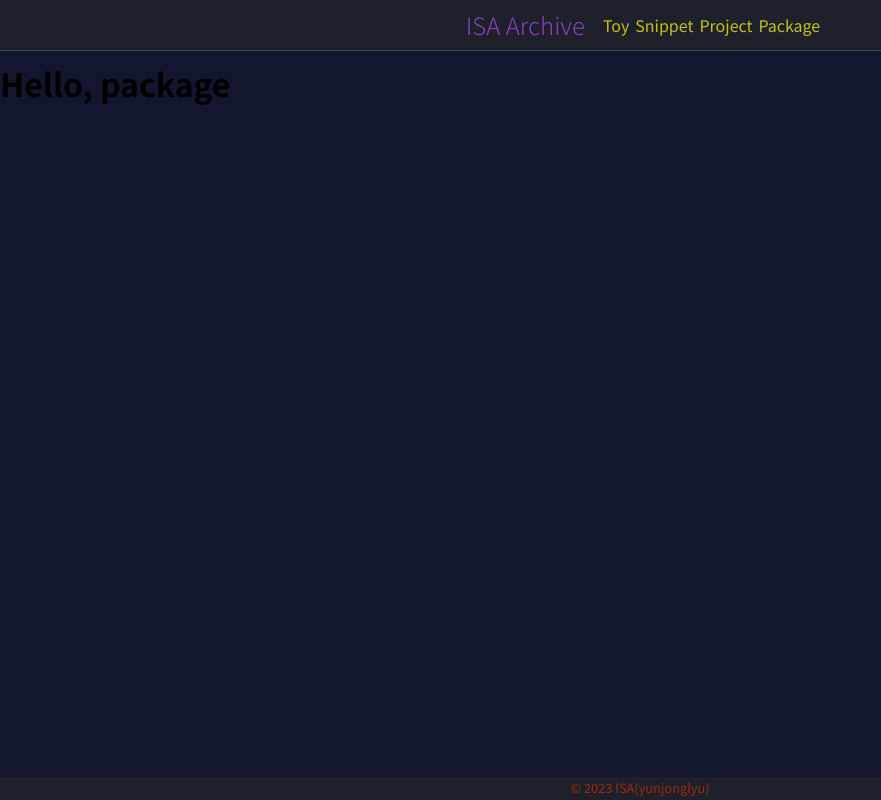
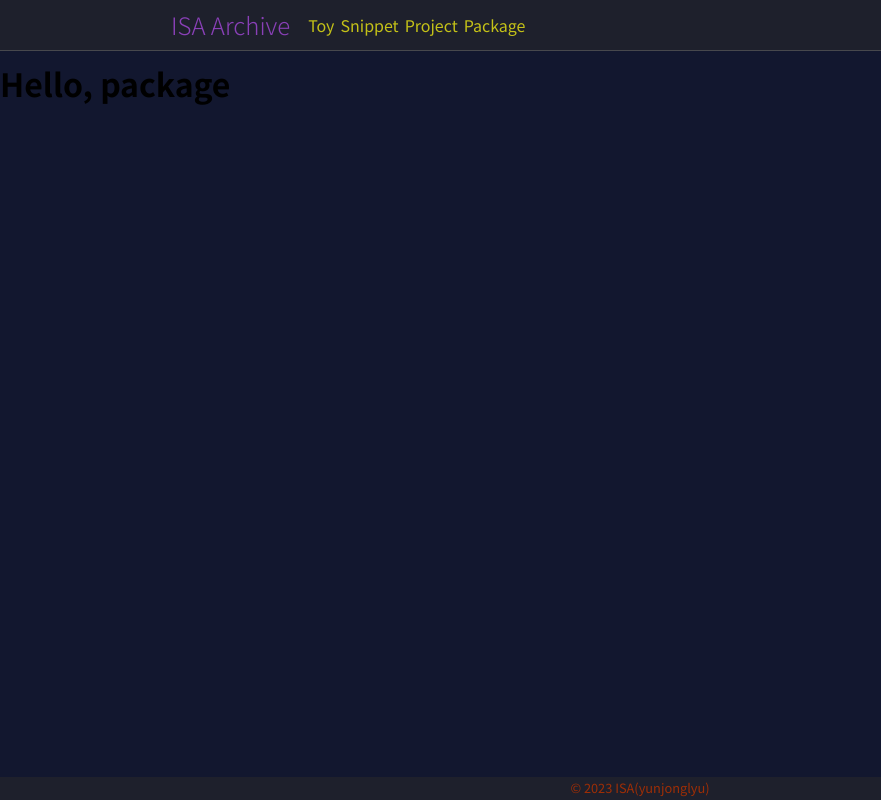
Before and after one commit to yoonjonglyu/yoonjonglyu.github.io, a Next.js app: page /package in a window 1280 px wide. Shown: the whole page, without its empty margins (0-881 px from the left). Built offline with nearby package versions, Linux system fonts and the light colour scheme.

Commit message:
fix(LAYOUT): 기본 - 헤더 조정

```diff
--- a/components/layouts/defaultLayout.tsx
+++ b/components/layouts/defaultLayout.tsx
@@ -40,7 +40,6 @@ const Wrap = styled.div`
 `;
 const Header = styled.header`
   display: flex;
-  align-items: center;
   position: fixed;
   width: 100%;
   height: 44px;
@@ -51,6 +50,7 @@ const Header = styled.header`
 const HeaderNav = styled.nav`
   display: flex;
   align-items: center;
+  width: 100%;
   max-width: 960px;
   padding: 0 8px;
   margin: 0 auto;
```
